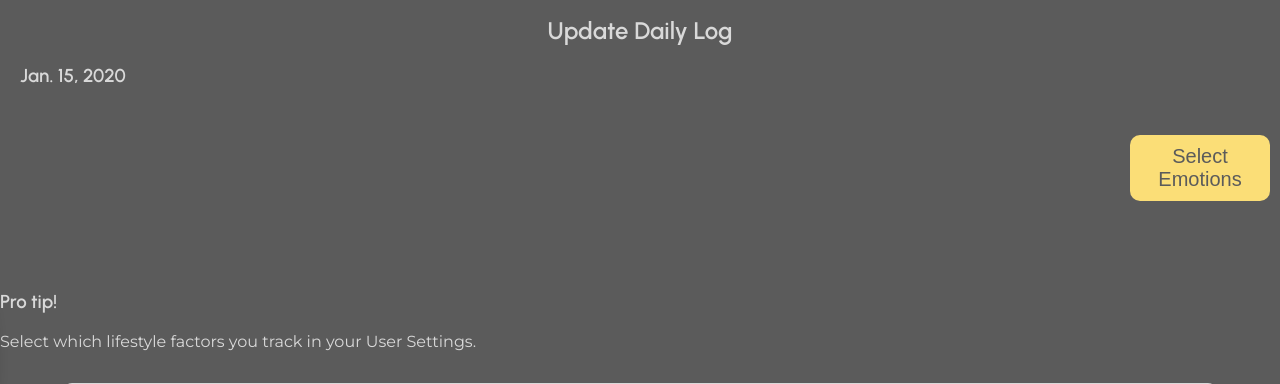
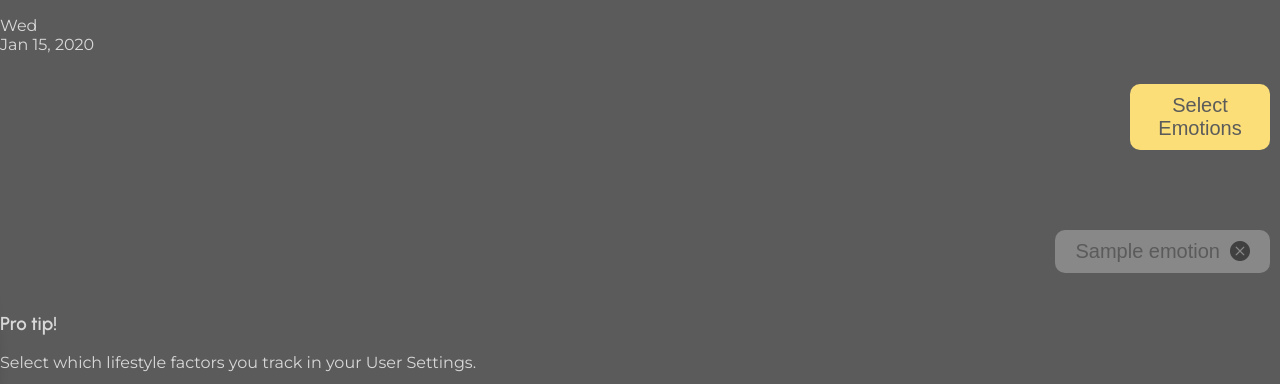
Before and after one commit to johnhansengit/insight, a Django app: page /daily-entries/2020-01-15/update/ in a window 1280 px wide. Shown: the part 54-438 px from the top of the page. Run offline with Django 5.2, Linux system fonts and the light colour scheme; a user stored in the database is signed in; tables that the repository leaves empty hold one stand-in row (values such as "Sample post"); some libraries are stand-ins or nearby versions.

Commit message:
Full emotions functionality, except update bug

```diff
--- a/main_app/templates/daily_entries/update.html
+++ b/main_app/templates/daily_entries/update.html
@@ -3,26 +3,30 @@
 
 {% include "main_app/includes/emotion-wheel.html" %}
 
-<div id="intro-text">
+{% comment %} <div id="intro-text">
     <h2>{% if form_type == 'create' %}Create{% else %}Update{% endif %} Daily Log</h2>
     <h3 id="update-log-date" readonly>{{ date }}</h3>
-</div>
+</div> {% endcomment %}
 
-{% comment %} <div id="log-header">
+<div id="log-header">
     <div class="log-head" id="day-of-week">{{ dailyentry.date|date:"D" }}</div>
     <div class="log-head" id="date">
         {{ dailyentry.date|date:"M" }}
         {{ dailyentry.date|date:"j" }},
         {{ dailyentry.date|date:"Y" }}
     </div>
-</div> {% endcomment %}
+</div>
 
 <section id="emotion-selection">
     <div id="select-emotion-container">
         <button class="update-log-add-emotion" id="toggle-wheel" onclick="toggleCanvas()">Select Emotions</button>
     </div>
     <div class="emotion-display-container">
-        <div id="display-single-emotion"></div>
+        <div id="display-single-emotion">
+            {% for emotion in object.emotion.all %}
+                <button class="emotion-display" style="background-color: {{ emotion.color }}">{{ emotion.name }}<i class="bi bi-x-circle-fill remove-icon"></i></button>
+            {% endfor %}
+        </div>
     </div>
 </section>
 
--- a/main_app/views.py
+++ b/main_app/views.py
@@ -309,6 +309,24 @@ class DailyEntryUpdate(LoginRequiredMixin, TitleMixin, UpdateView):
         kwargs['user_settings'] = user_settings
         return kwargs
 
+    def form_valid(self, form):
+        self.object = form.save(commit=False)
+
+        # Handle emotions
+        emotion_ids = self.request.POST.get('emotion', '')
+        if emotion_ids:
+            # Clear existing emotions before adding new ones
+            self.object.emotion.clear()
+
+            emotion_ids = [int(e_id) for e_id in emotion_ids.split(',') if e_id.isdigit()]
+            for e_id in emotion_ids:
+                emotion = get_object_or_404(Emotion, id=e_id)
+                self.object.emotion.add(emotion)
+
+        self.object.save()
+
+        return super(DailyEntryUpdate, self).form_valid(form)
+
 
 class DailyEntryDelete(LoginRequiredMixin, DeleteView):
     model = DailyEntry
```
Also changed, not shown: main_app/static/css/style.css (+12 -0 lines), main_app/templates/daily_entries/detail.html (+17 -3 lines), README.md.
